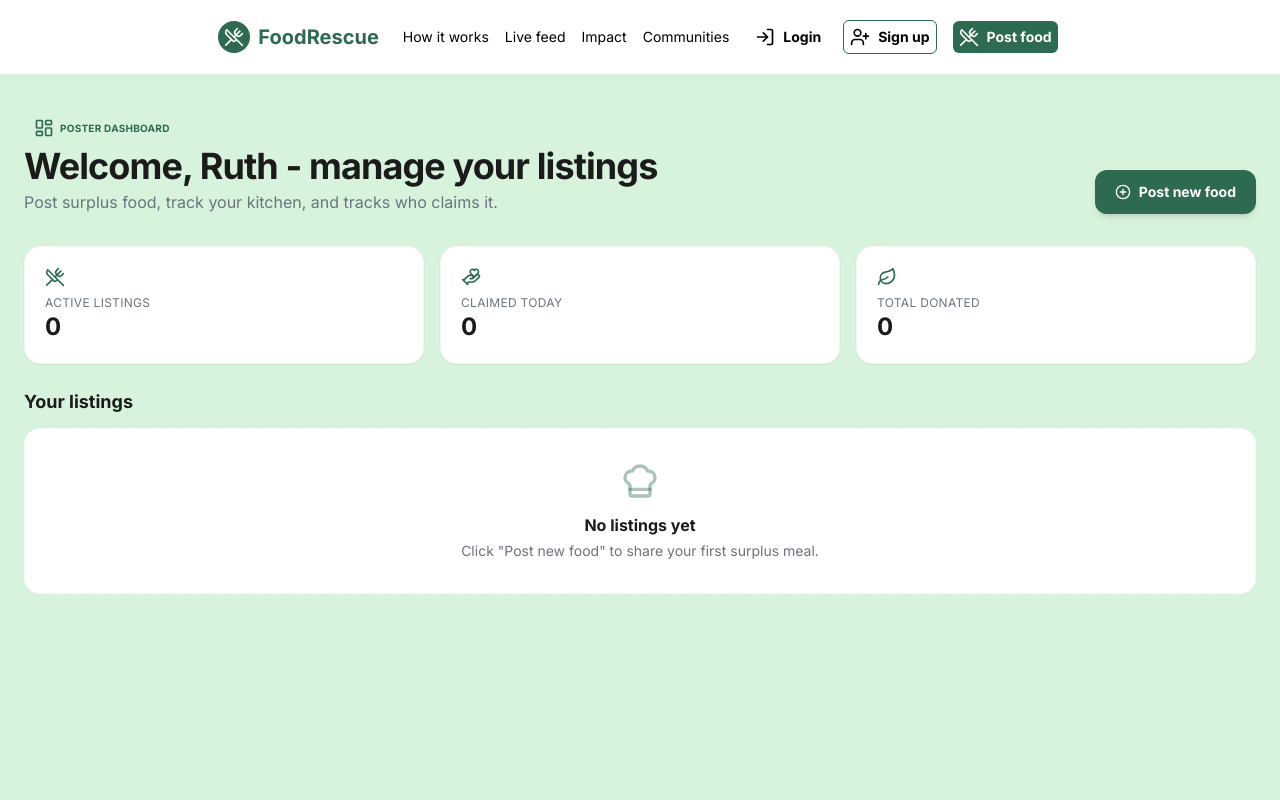
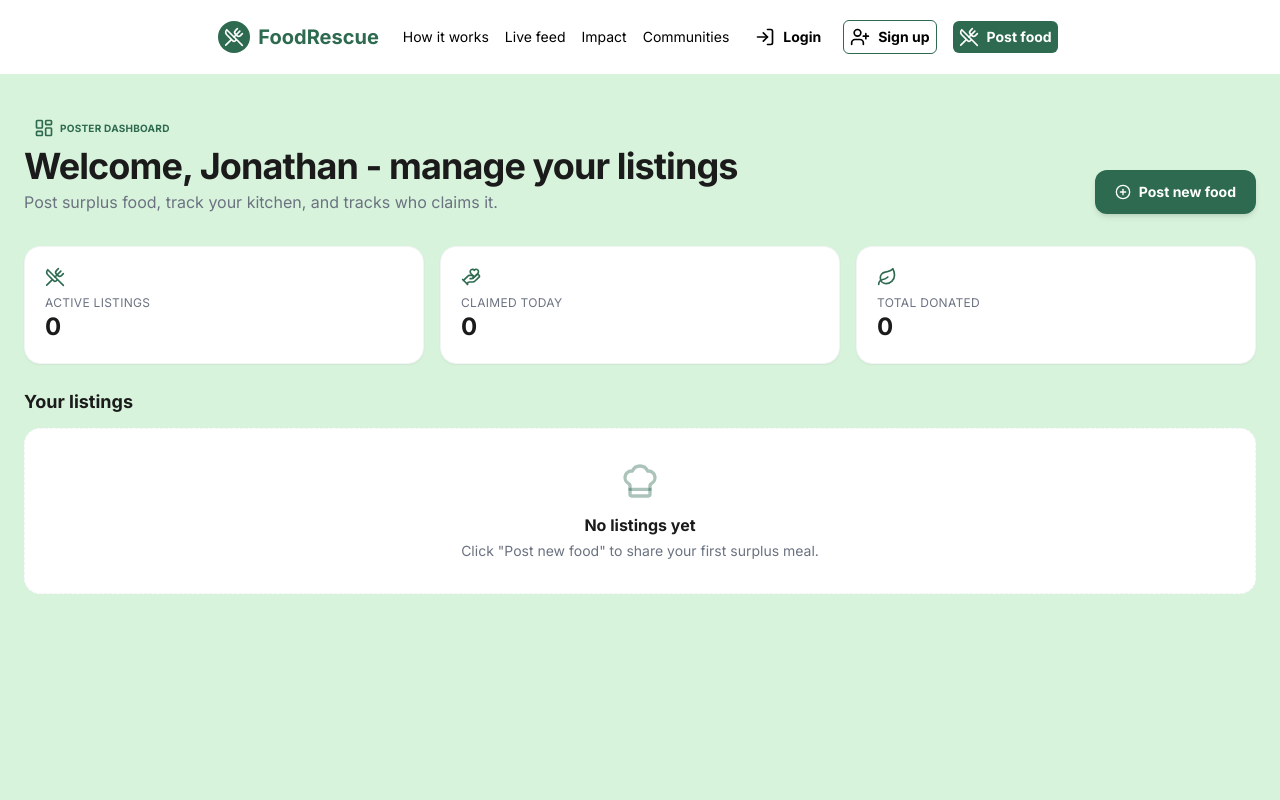
Before and after one commit to chingu-voyages/V61-tier3-team-32, a React (Vite) app in the folder client/: page /posterdashboard in a window 1280 px wide. Shown: the top 800 px of the page. Built offline with nearby package versions, Linux system fonts and the light colour scheme.

Commit message:
fixed routing

```diff
--- a/client/src/components/Header.jsx
+++ b/client/src/components/Header.jsx
@@ -73,7 +73,7 @@ const Header = ({ user, onAuthSuccess }) => {
             <div className="flex items-center gap-4">
               <span className="font-semibold">Hey {user.firstName}</span>
               <Link
-                to="/dashboard"
+                to="/posterdashboard"
                 className="flex items-center gap-2 rounded-md border border-primary p-1 md:p-1.5 font-bold hover:bg-primary-light"
               >
                 <LayoutDashboard className="w-5 h-5" />
--- a/client/src/components/PosterDashboard.jsx
+++ b/client/src/components/PosterDashboard.jsx
@@ -27,7 +27,7 @@ function countdownLabel(status, minutesLeft) {
 
 const PosterDashboard = ({ user }) => {
   const [listings, setListings] = useState(mockPosterListings)
-  const firstName = user?.firstName ?? 'Ruth'
+  const firstName = user?.firstName ?? 'Jonathan'
 
   const cancelListing = (id) => {
     setListings((prev) => prev.filter((listing) => listing.id !== id))
```
